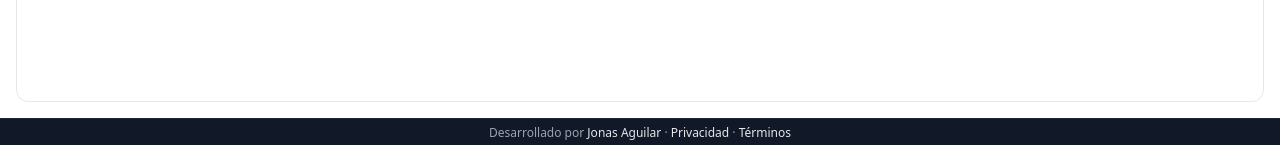
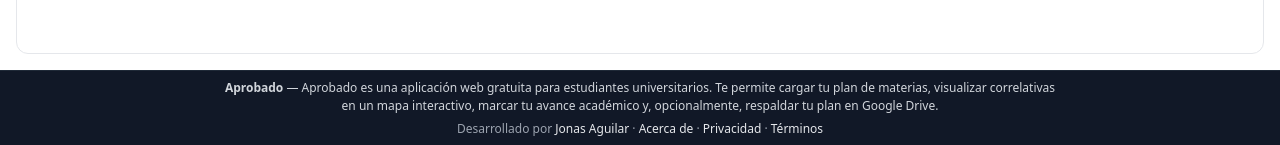
Before and after one commit to LordReborn/aprobado, a React (Vite) app: page /editor/listado in a window 1280 px wide. Shown: the part 652-797 px from the top of the page. Built offline with nearby package versions, Linux system fonts and the light colour scheme; no server answers.

Commit message:
Ahora si google?

```diff
--- a/index.html
+++ b/index.html
@@ -22,6 +22,22 @@
     <link rel="author" href="https://www.jonasaguilar.com.ar" />
     <link rel="canonical" href="https://www.aprobado.com.ar/" />
     <title>Aprobado – Plan de cursada universitario</title>
+    <script type="application/ld+json">
+      {
+        "@context": "https://schema.org",
+        "@type": "WebApplication",
+        "name": "Aprobado",
+        "description": "Aplicación web gratuita para estudiantes universitarios: mapa de correlativas, seguimiento de avance y respaldo opcional en Google Drive.",
+        "url": "https://www.aprobado.com.ar/",
+        "applicationCategory": "EducationalApplication",
+        "operatingSystem": "Web",
+        "offers": {
+          "@type": "Offer",
+          "price": "0",
+          "priceCurrency": "ARS"
+        }
+      }
+    </script>
   </head>
   <body>
     <div id="root">
@@ -34,32 +50,13 @@
           correlativas en un mapa interactivo, marcar tu avance académico y,
           opcionalmente, respaldar tu plan en Google Drive.
         </p>
-        <ul>
-          <li>Mapa visual de materias y correlativas.</li>
-          <li>Seguimiento de avance académico.</li>
-          <li>Importación y edición del plan de estudios.</li>
-          <li>Sincronización opcional con Google Drive.</li>
-        </ul>
         <p>
-          <a href="/privacidad">Política de privacidad</a> ·
-          <a href="/terminos">Términos del servicio</a>
+          <a href="/acerca">Acerca de</a> ·
+          <a href="/privacidad">Privacidad</a> ·
+          <a href="/terminos">Términos</a>
         </p>
       </main>
     </div>
-    <footer class="app-signature">
-      Desarrollado por
-      <a
-        href="https://www.jonasaguilar.com.ar"
-        target="_blank"
-        rel="noopener noreferrer"
-      >
-        Jonas Aguilar
-      </a>
-      ·
-      <a href="/privacidad">Privacidad</a>
-      ·
-      <a href="/terminos">Términos</a>
-    </footer>
     <script type="module" src="/src/main.tsx"></script>
   </body>
 </html>
--- a/src/App.css
+++ b/src/App.css
@@ -196,6 +196,31 @@
   color: #9ca3af;
 }
 
+.app-purpose-strip {
+  flex-shrink: 0;
+  padding: 0.65rem 1.25rem;
+  border-bottom: 1px solid #e5e7eb;
+  background-color: #f8fafc;
+}
+
+.app-purpose-strip-text {
+  margin: 0;
+  max-width: 52rem;
+  font-size: 0.875rem;
+  line-height: 1.5;
+  color: #374151;
+}
+
+.app-purpose-strip-link {
+  color: #2563eb;
+  text-decoration: none;
+  white-space: nowrap;
+}
+
+.app-purpose-strip-link:hover {
+  text-decoration: underline;
+}
+
 @media (max-width: 768px) {
   .map-page {
     flex-direction: column;
@@ -207,6 +232,14 @@
 
   .app-header-summary {
     display: none;
+  }
+
+  .app-purpose-strip {
+    padding: 0.55rem 0.75rem;
+  }
+
+  .app-purpose-strip-text {
+    font-size: 0.8rem;
   }
 
   .map-main {
--- a/src/App.tsx
+++ b/src/App.tsx
@@ -12,14 +12,18 @@ import { MapPage } from "./pages/MapPage";
 import { EditorPage } from "./pages/EditorPage";
 import { PrivacyPolicyPage } from "./pages/PrivacyPolicyPage";
 import { TermsOfServicePage } from "./pages/TermsOfServicePage";
-import { APP_HOME_SUMMARY, APP_NAME, APP_TAGLINE } from './content/site';
-import { paths } from './routes/paths';
+import { AboutPage } from "./pages/AboutPage";
+import { AppSiteFooter } from "./components/AppSiteFooter";
+import { APP_NAME, APP_TAGLINE } from "./content/site";
+import { paths } from "./routes/paths";
 
 function AppLayout() {
   const location = useLocation();
   const isEditor = location.pathname.startsWith(paths.editor);
   const isLegalPage =
-    location.pathname === paths.privacy || location.pathname === paths.terms;
+    location.pathname === paths.privacy ||
+    location.pathname === paths.terms ||
+    location.pathname === paths.about;
   const isHomePage = location.pathname === paths.map;
 
   return (
@@ -31,12 +35,7 @@ function AppLayout() {
           ) : (
             <>
               <h1>{APP_NAME}</h1>
-              <p className="app-header-subtitle">
-                {APP_TAGLINE}
-                {isHomePage && (
-                  <span className="app-header-summary"> · {APP_HOME_SUMMARY}</span>
-                )}
-              </p>
+              <p className="app-header-subtitle">{APP_TAGLINE}</p>
             </>
           )}
         </div>
@@ -69,9 +68,12 @@ function AppLayout() {
           <Route path={`${paths.editor}/*`} element={<EditorPage />} />
           <Route path={paths.privacy} element={<PrivacyPolicyPage />} />
           <Route path={paths.terms} element={<TermsOfServicePage />} />
+          <Route path={paths.about} element={<AboutPage />} />
           <Route path="*" element={<Navigate to={paths.map} replace />} />
         </Routes>
       </main>
+
+      <AppSiteFooter />
     </div>
   );
 }
--- /dev/null
+++ b/src/components/AppSiteFooter.tsx
@@ -0,0 +1,25 @@
+import { Link } from 'react-router-dom';
+import { APP_DESCRIPTION, APP_NAME, DEVELOPER_NAME, DEVELOPER_URL } from '../content/site';
+import { paths } from '../routes/paths';
+
+export function AppSiteFooter() {
+  return (
+    <footer className="app-signature">
+      <p className="app-signature-purpose">
+        <strong>{APP_NAME}</strong> — {APP_DESCRIPTION}
+      </p>
+      <p className="app-signature-links">
+        Desarrollado por{' '}
+        <a href={DEVELOPER_URL} target="_blank" rel="noopener noreferrer">
+          {DEVELOPER_NAME}
+        </a>
+        {' · '}
+        <Link to={paths.about}>Acerca de</Link>
+        {' · '}
+        <Link to={paths.privacy}>Privacidad</Link>
+        {' · '}
+        <Link to={paths.terms}>Términos</Link>
+      </p>
+    </footer>
+  );
+}
--- a/src/components/LegalDocumentLayout.tsx
+++ b/src/components/LegalDocumentLayout.tsx
@@ -40,6 +40,8 @@ export function LegalDocumentLayout({
         <article className="legal-content">{children}</article>
 
         <footer className="legal-footer">
+          <Link to={paths.about}>Acerca de {APP_NAME}</Link>
+          <span aria-hidden="true">·</span>
           <Link to={paths.privacy}>Política de privacidad</Link>
           <span aria-hidden="true">·</span>
           <Link to={paths.terms}>Términos del servicio</Link>
--- a/src/content/site.ts
+++ b/src/content/site.ts
@@ -9,7 +9,7 @@ export const LEGAL_LAST_UPDATED = "26 de junio de 2026";
 export const APP_DESCRIPTION =
   'Aprobado es una aplicación web gratuita para estudiantes universitarios. Te permite cargar tu plan de materias, visualizar correlativas en un mapa interactivo, marcar tu avance académico y, opcionalmente, respaldar tu plan en Google Drive.';
 
-/** Una línea visible en la home; suficiente para describir el propósito sin ocupar la pantalla. */
+/** @deprecated Usar APP_DESCRIPTION en la home. */
 export const APP_HOME_SUMMARY =
   'Visualizá correlativas, marcá tu avance y respaldá tu plan en Google Drive.';
 
--- a/src/index.css
+++ b/src/index.css
@@ -41,12 +41,24 @@ body {
 
 .app-signature {
   flex-shrink: 0;
-  padding: 0.35rem 1rem;
+  padding: 0.5rem 1rem 0.65rem;
   text-align: center;
   font-size: 0.75rem;
   color: #9ca3af;
   background-color: #111827;
   border-top: 1px solid #1f2937;
+}
+
+.app-signature-purpose {
+  margin: 0 0 0.35rem;
+  max-width: 52rem;
+  margin-inline: auto;
+  line-height: 1.45;
+  color: #d1d5db;
+}
+
+.app-signature-links {
+  margin: 0;
 }
 
 .app-signature a {
--- /dev/null
+++ b/src/pages/AboutPage.tsx
@@ -0,0 +1,31 @@
+import { LegalDocumentLayout } from '../components/LegalDocumentLayout';
+import { APP_DESCRIPTION, APP_NAME, DEVELOPER_NAME } from '../content/site';
+
+export function AboutPage() {
+  return (
+    <LegalDocumentLayout title={`Acerca de ${APP_NAME}`}>
+      <p>{APP_DESCRIPTION}</p>
+
+      <h2>¿Para qué sirve?</h2>
+      <p>
+        La aplicación ayuda a estudiantes universitarios a organizar su carrera: cargar materias y
+        correlativas, ver qué está bloqueado o disponible, registrar el avance (en curso,
+        regularizada o aprobada) y exportar o sincronizar el plan entre dispositivos.
+      </p>
+
+      <h2>Funciones principales</h2>
+      <ul>
+        <li>Mapa interactivo de materias y correlativas.</li>
+        <li>Panel de detalle con requisitos y materias que desbloquea cada materia.</li>
+        <li>Editor para crear, editar e importar planes desde JSON.</li>
+        <li>Respaldo local en el navegador y sincronización opcional con Google Drive.</li>
+      </ul>
+
+      <h2>Responsable</h2>
+      <p>
+        {APP_NAME} es desarrollado y mantenido por {DEVELOPER_NAME} como herramienta gratuita, sin
+        fines de lucro.
+      </p>
+    </LegalDocumentLayout>
+  );
+}
--- a/src/routes/paths.ts
+++ b/src/routes/paths.ts
@@ -6,8 +6,9 @@ export const paths = {
   editorEdit: (id: string) => `/editor/editar/${encodeURIComponent(id)}`,
   editorImport: "/editor/importar",
   editorSettings: "/editor/configuracion",
-  privacy: "/privacidad",
-  terms: "/terminos",
+  privacy: '/privacidad',
+  terms: '/terminos',
+  about: '/acerca',
 } as const;
 
 export type EditorSection =
```
